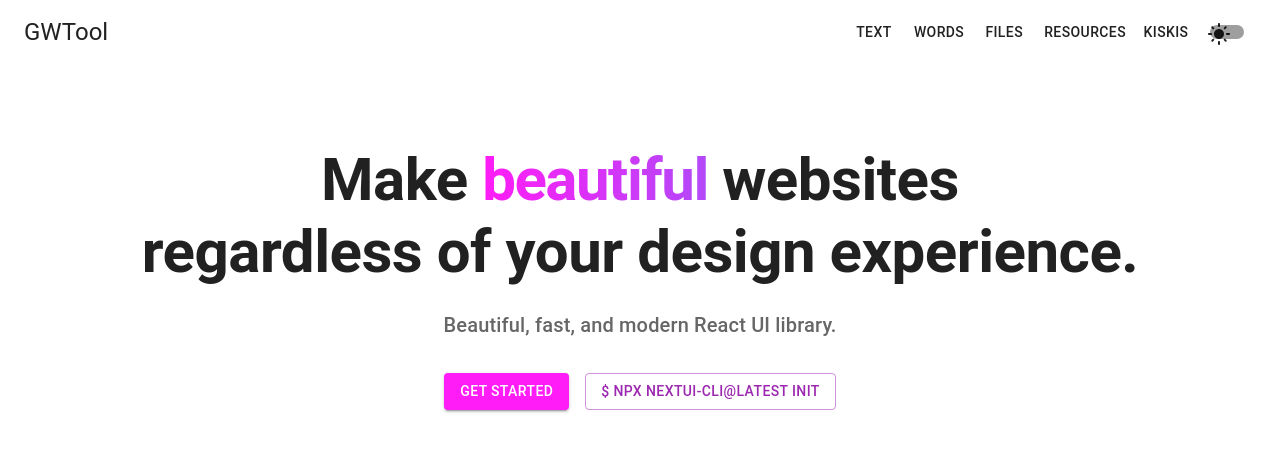
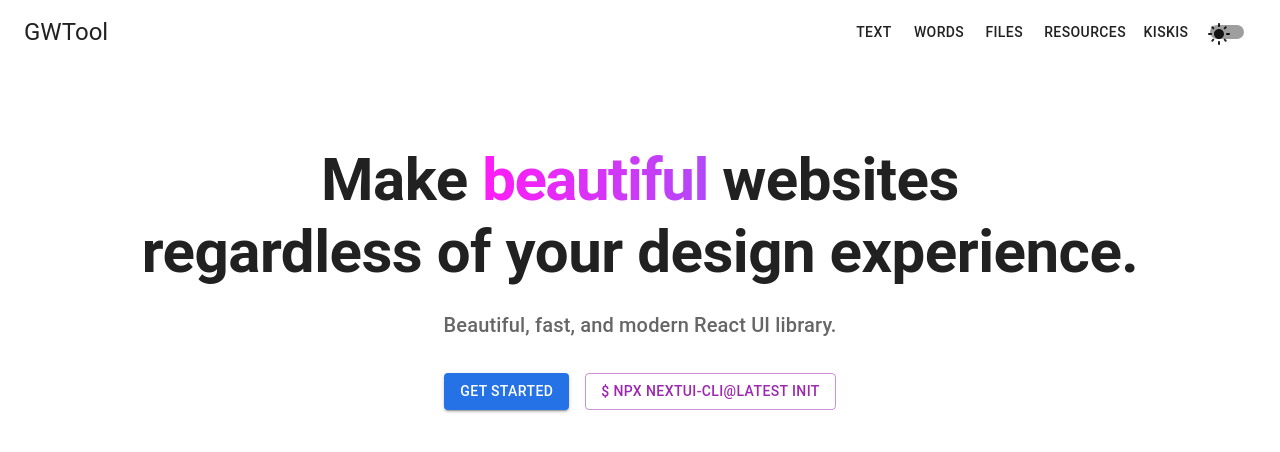
Before and after one commit to andygqw/GWTool_React, a React (Create React App) app: page / in a window 1280 px wide. Shown: the top 452 px of the page. Built offline with nearby package versions, Linux system fonts and the light colour scheme.

Commit message:
clean build and css changes

```diff
--- a/src/App.js
+++ b/src/App.js
@@ -2,8 +2,6 @@
 import {
     ThemeProvider,
     CssBaseline,
-    Box,
-    FormControlLabel,
     Switch,
     Toolbar,
     Typography,
--- a/src/Component/LandingPage.js
+++ b/src/Component/LandingPage.js
@@ -1,6 +1,5 @@
 import React from 'react';
-import {AppBar, Toolbar, Typography, Button, Container, Box, IconButton, Switch} from '@mui/material';
-import {Brightness7, Brightness4} from '@mui/icons-material';
+import {Typography, Button, Container} from '@mui/material';
 import {useTheme} from '@mui/material/styles';
 
 const LandingPage = ({mode, toggleTheme}) => {
--- a/src/theme.js
+++ b/src/theme.js
@@ -6,7 +6,7 @@
         ...(mode === 'light'
             ? {
                 // Light theme colors
-                primary: {main: '#ff1cf7'},
+                primary: {main: '#2572E6'},
                 background: {default: '#ffffff', paper: '#f5f5f5'},
             }
             : {
```
